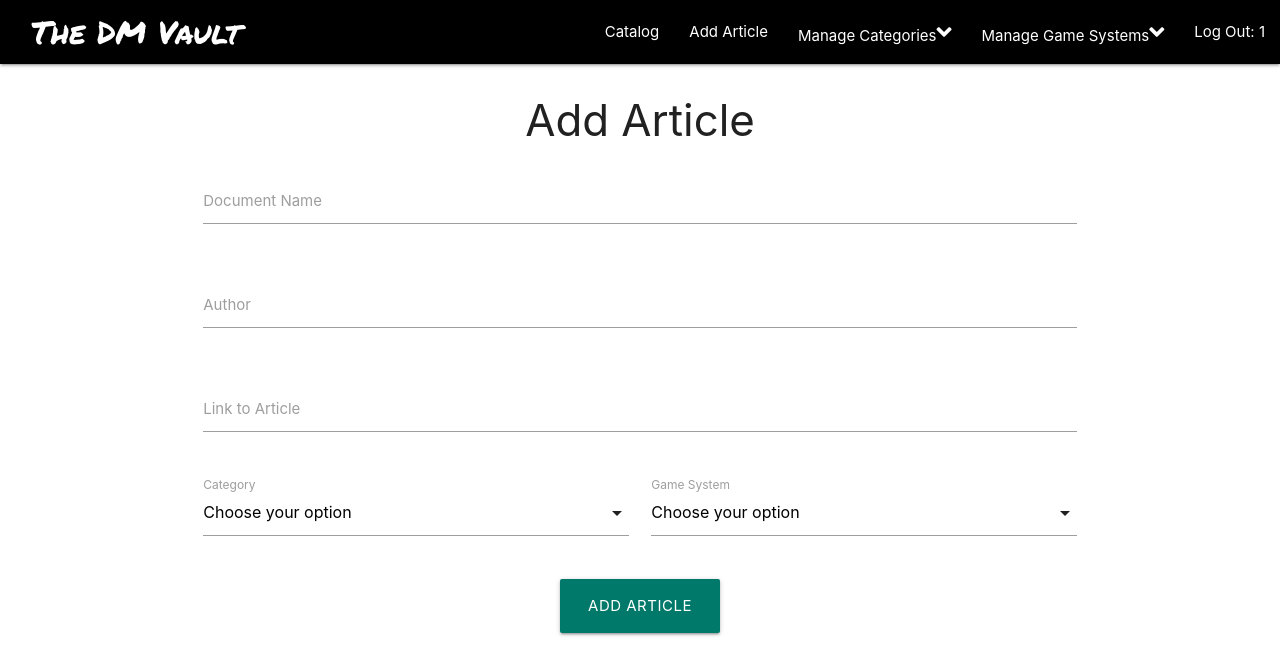
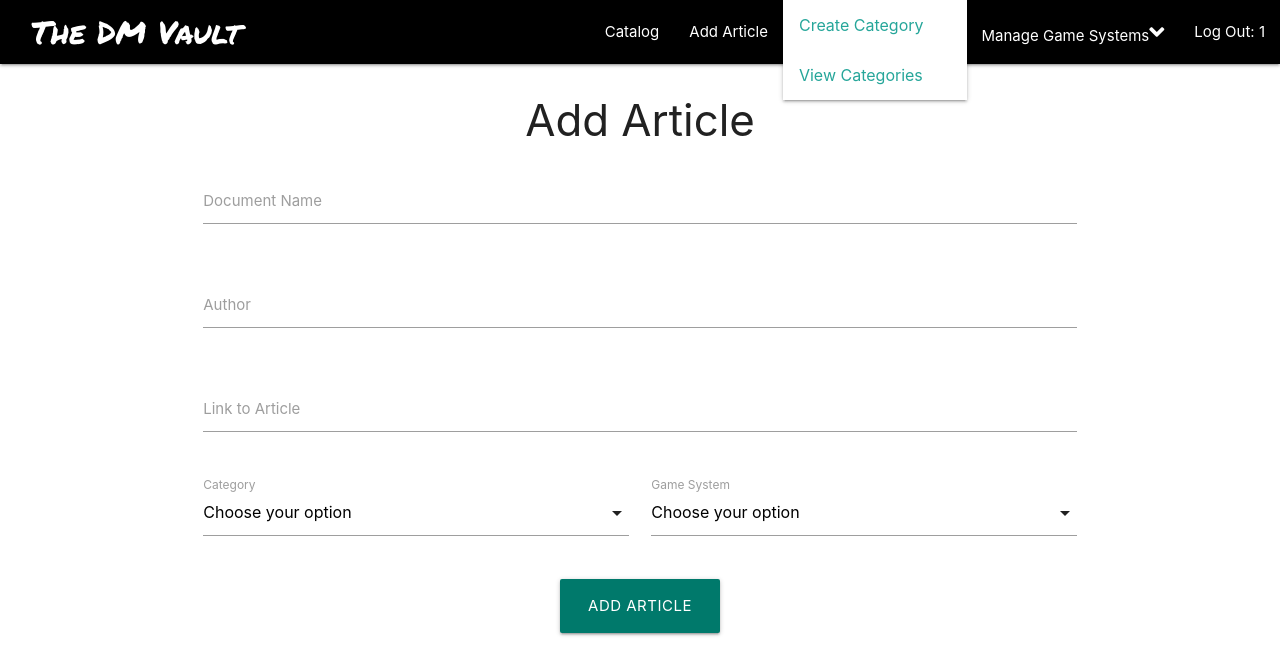
Before and after one commit to cfconor/rpg-book-repository, a Flask app: page /add_article in a window 1280 px wide, after a click on "Manage Categories". Shown: the top 652 px of the page. Run offline with Flask 2, Linux system fonts and the light colour scheme; the visitor is signed in with stand-in values (Sample User, id 1); data that the repository does not hold is empty; some libraries are stand-ins or nearby versions.

Commit message:
fixed issue with jquery not loading dropdowns in the nav

```diff
--- a/templates/base.html
+++ b/templates/base.html
@@ -27,12 +27,11 @@
             <li><a href="{{ url_for('view_game_systems') }}">View Game Systems</a></li>
         </ul>
 
-
         <nav>
             <div class="nav-wrapper black">
                 <a href="{{ url_for('catalog') }}" class="brand-logo cursive" id="main-title">The DM Vault</a>
                 <a href="#" data-target="mobile-demo" class="sidenav-trigger"><i class="fas fa-bars"></i></a>
-                <ul id="nav-mobile" class="right hide-on-med-and-down">
+                <ul class="right hide-on-med-and-down">
                     <li><a href="{{ url_for('catalog') }}">Catalog</a></li>
 
                     {% if session.user %}
@@ -53,9 +52,9 @@
             <li><a href="{{ url_for('catalog') }}">Catalog</a></li>
                 {% if session.user %}
                     <li><a href="{{ url_for('add_article') }}">Add Article</a></li>
-                    <li><a class="dropdown-trigger" href="#!" data-target="category_dropdown">Manage Categories<i class="fas fa-angle-down prefix"></i></a></li>
+                    <li><a href="{{ url_for('view_categories') }}">View Categories</a></li>
 
-                    <li><a class="dropdown-trigger" href="#!" data-target="game_system_dropdown">Manage Game Systems<i class="fas fa-angle-down prefix"></i></a></li>
+                    <li><a href="{{ url_for('view_game_systems') }}">View Game Systems</a></li>
                     <li><a href="{{ url_for('logout') }}">Log Out: {{ session.user }}</a></li>
                 {% else %}
                     <li><a href="{{ url_for('login') }}">Log In</a></li>
```
